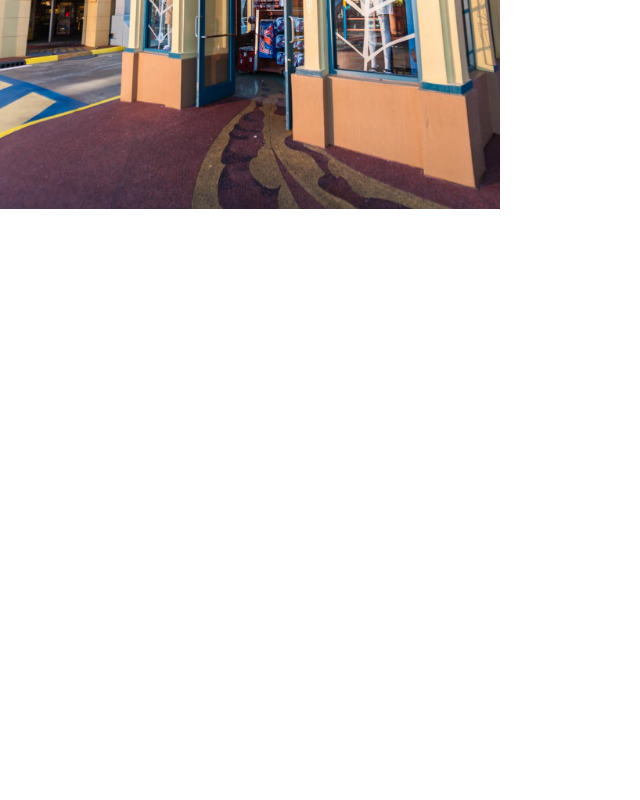
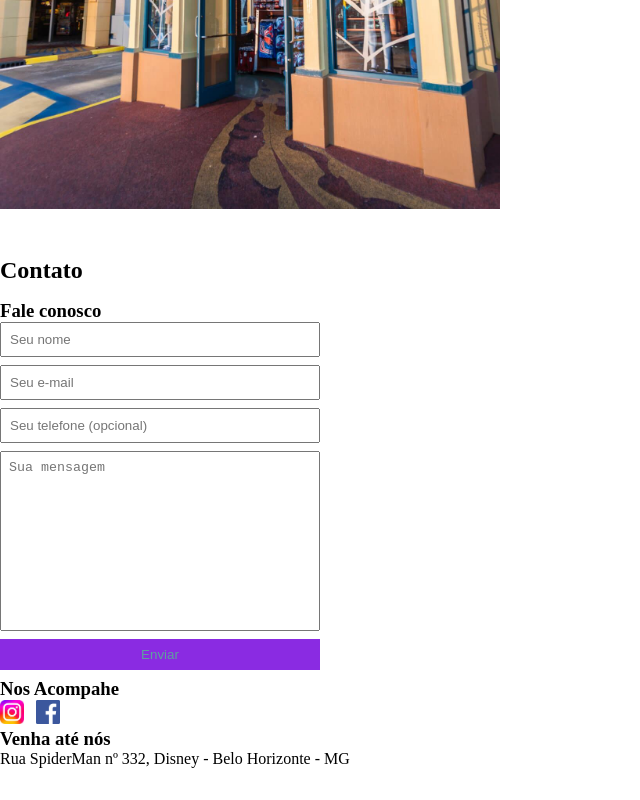
Before and after one commit to VictorMoraisBH/Loja-Tenis, a plain HTML site: page index.html in a window 1280 px wide. Shown: the part 384-1184 px from the top of the page, without its empty margins (0-640 px from the left). Before the commit the page ends 800 px from the top, so only its background shows below. Drawn offline with Linux system fonts and the light colour scheme.

Commit message:
add contact

```diff
--- a/index.html
+++ b/index.html
@@ -41,5 +41,42 @@
             </div>
         </div>
     </section>
+    <section id="contact">
+        <div class="container">
+            <h2>Contato</h2>
+            <div class="contact-methods"></div>
+        </div>
+        <div>
+            <h3>Fale conosco</h3>
+            <form>
+                <input type="text" placeholder="Seu nome" required/>
+                <input type="email" placeholder="Seu e-mail" required/>
+                <input type="tel" placeholder="Seu telefone (opcional)">
+                <textarea placeholder="Sua mensagem" required></textarea>
+                <button type="submit">Enviar</button>
+            </form>
+        </div>
+        <div>
+            <h3>Nos Acompahe</h3>
+            <ul class="social-links">
+                <li>
+                    <a href="#" title="Siga-nos no Instagram">
+                        <img src="./imagens/instagram.jpeg" alt="Instagram">
+                    </a>
+                </li>
+                <li>
+                    <a href="#" title="Siga-nos no Facebook">
+                        <img src="./imagens/Facebook.png" alt="Facebook">
+                    </a>
+                </li>
+            </ul>
+        </div>
+        <div>
+            <h3>Venha até nós</h3>
+            <p>
+                Rua SpiderMan nº 332, Disney - Belo Horizonte - MG
+            </p>
+        </div>
+    </section>
 </body>
 </html>
--- a/style.css
+++ b/style.css
@@ -73,3 +73,54 @@ section p {
     height: auto;
     margin-right: 32px;
 }
+
+#contact .container {
+    display: block;
+}
+
+.container-methods {
+    display: flex;
+    justify-content: space-between;
+}
+
+form input,
+form textarea,
+form button {
+    display: block;
+    width: 320px;
+    margin-bottom: 8px;
+    padding: 8px;
+}
+
+form textarea {
+    resize: none;
+    height: 180px;
+}
+
+form button{
+    background-color: blueviolet;
+    color: cadetblue;
+    border: none;
+    cursor: pointer;
+}
+
+form button:hover {
+    background-color: aquamarine;
+}
+
+input:focus, textarea:focus {
+    outline-color: aqua;
+}
+
+.social-links img {
+    height: 24px;
+}
+
+.social-links li {
+    display: inline;
+    margin-right: 8px;
+}
+
+.social-links li a {
+    text-decoration: none;
+}
```
